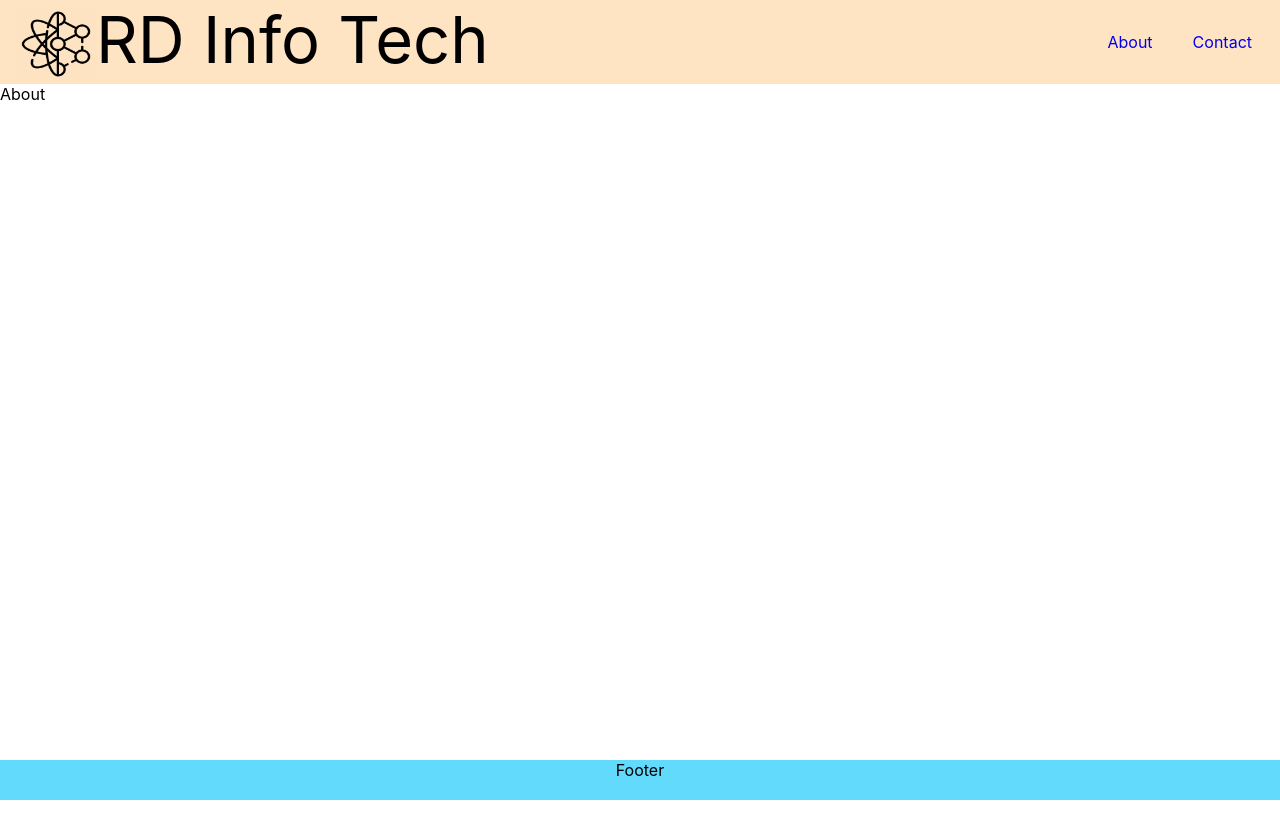
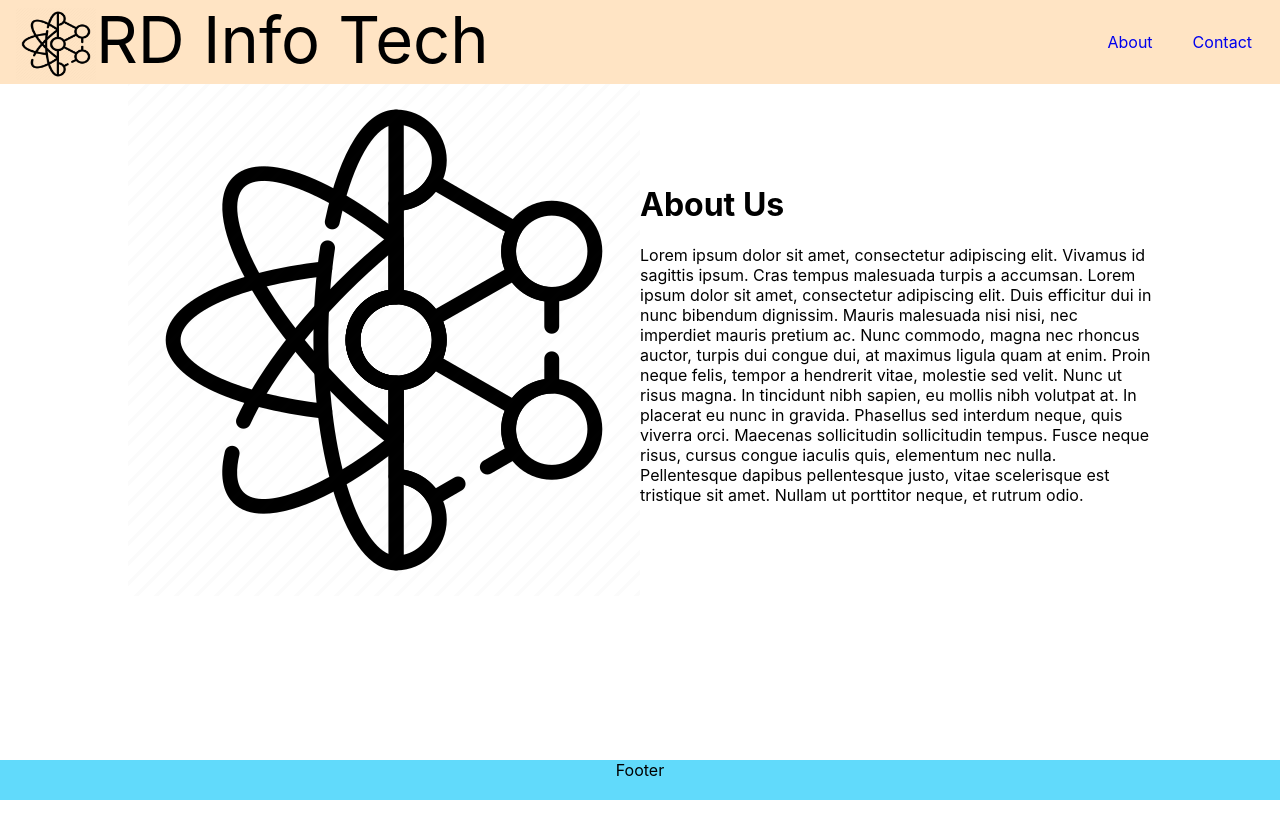
Before and after one commit to robbydhindsa/rd-info-tech, a React (Create React App) app in the folder rd-info-tech-website/: page /about in a window 1280 px wide. Built offline with nearby package versions, Linux system fonts and the light colour scheme.

Commit message:
Add css styling and dummy content for About component

```diff
--- a/rd-info-tech-website/src/components/About.js
+++ b/rd-info-tech-website/src/components/About.js
@@ -1,8 +1,21 @@
 import React from 'react'
+
+import './about.scss';
 
 const About = () => {
   return (
-    <div>About</div>
+    <div className='about-container'>
+      <div className='about-logo'>
+        <img
+          src={require('../images/sample-logo.png')}
+          alt=''
+        />
+      </div>
+      <div className='about-description'>
+        <h1>About Us</h1>
+        <p>Lorem ipsum dolor sit amet, consectetur adipiscing elit. Vivamus id sagittis ipsum. Cras tempus malesuada turpis a accumsan. Lorem ipsum dolor sit amet, consectetur adipiscing elit. Duis efficitur dui in nunc bibendum dignissim. Mauris malesuada nisi nisi, nec imperdiet mauris pretium ac. Nunc commodo, magna nec rhoncus auctor, turpis dui congue dui, at maximus ligula quam at enim. Proin neque felis, tempor a hendrerit vitae, molestie sed velit. Nunc ut risus magna. In tincidunt nibh sapien, eu mollis nibh volutpat at. In placerat eu nunc in gravida. Phasellus sed interdum neque, quis viverra orci. Maecenas sollicitudin sollicitudin tempus. Fusce neque risus, cursus congue iaculis quis, elementum nec nulla. Pellentesque dapibus pellentesque justo, vitae scelerisque est tristique sit amet. Nullam ut porttitor neque, et rutrum odio.</p>
+      </div>
+    </div>
   )
 }
 
--- a/rd-info-tech-website/src/components/about.scss
+++ b/rd-info-tech-website/src/components/about.scss
@@ -0,0 +1,18 @@
+.about-container {
+  display: flex;
+  align-items: center;
+  justify-content: space-between;
+  width: 80%;
+  margin: auto;
+
+  .about-logo {
+    width: 100%;
+    height: auto;
+
+  }
+
+  // .about-description {
+    // display: block;
+    // width: 100px;
+  // }
+}
```
